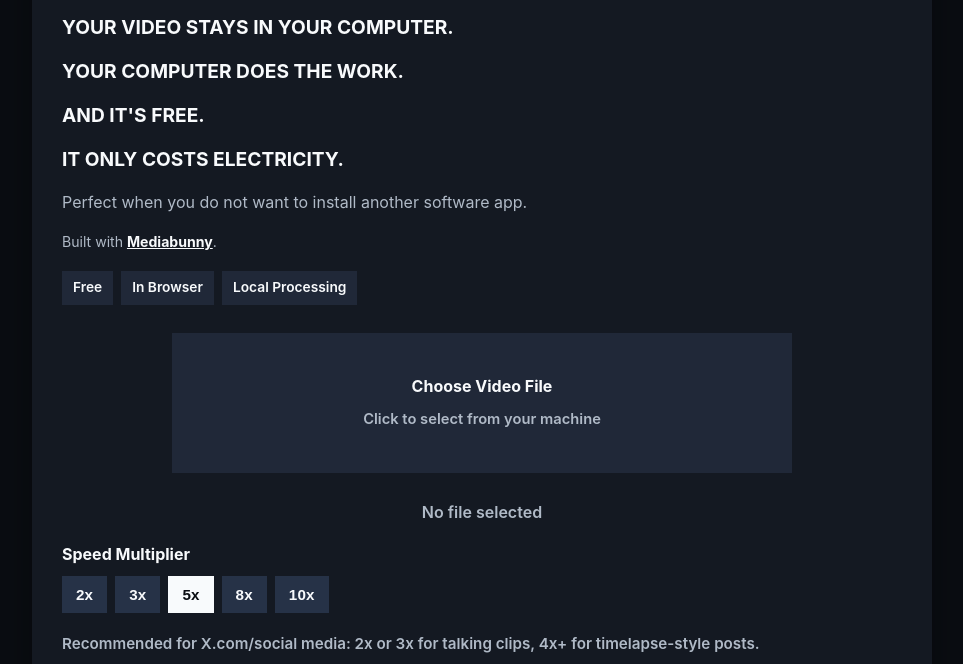
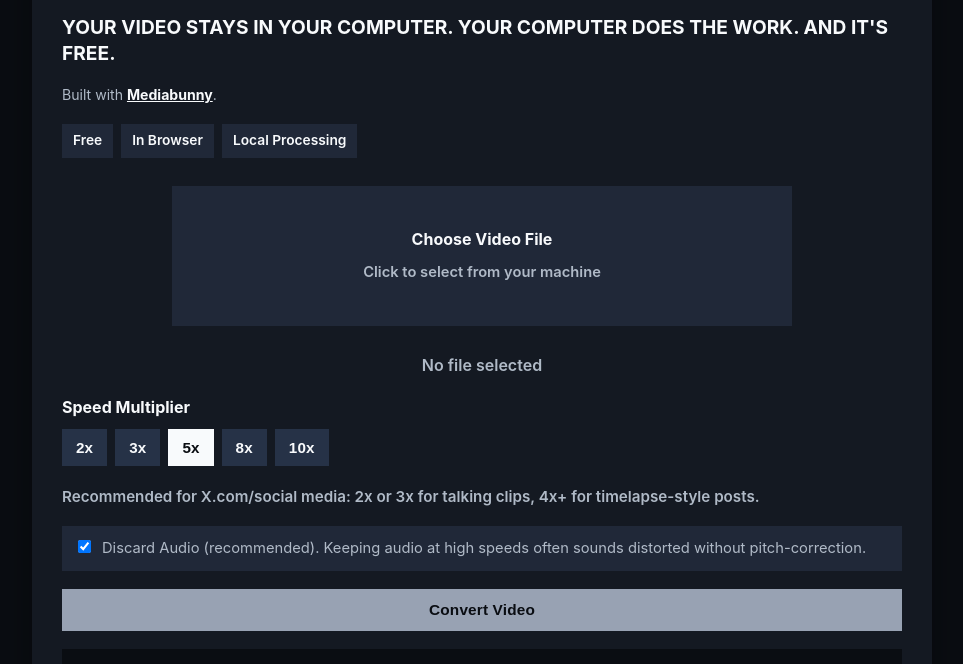
Before and after one commit to shametim/speed-up-video, a plain HTML site: page index.html in a window 1280 px wide. Shown: the part 99-763 px from the top of the page, without its empty margins (158-1121 px from the left). Drawn offline with Linux system fonts and the light colour scheme.

Commit message:
Simplify hero copy to single combined message

```diff
--- a/index.html
+++ b/index.html
@@ -310,11 +310,7 @@
                 <button id="themeToggle" class="ghost-btn" type="button">Switch to Light</button>
             </div>
         </div>
-        <p class="hero-text">YOUR VIDEO STAYS IN YOUR COMPUTER.</p>
-        <p class="hero-text">YOUR COMPUTER DOES THE WORK.</p>
-        <p class="hero-text">AND IT'S FREE.</p>
-        <p class="hero-text">IT ONLY COSTS ELECTRICITY.</p>
-        <p>Perfect when you do not want to install another software app.</p>
+        <p class="hero-text">YOUR VIDEO STAYS IN YOUR COMPUTER. YOUR COMPUTER DOES THE WORK. AND IT'S FREE.</p>
         <p class="small">Built with <a href="https://mediabunny.dev/" target="_blank" rel="noopener noreferrer">Mediabunny</a>.</p>
         <div class="meta">
             <span class="pill">Free</span>
```
